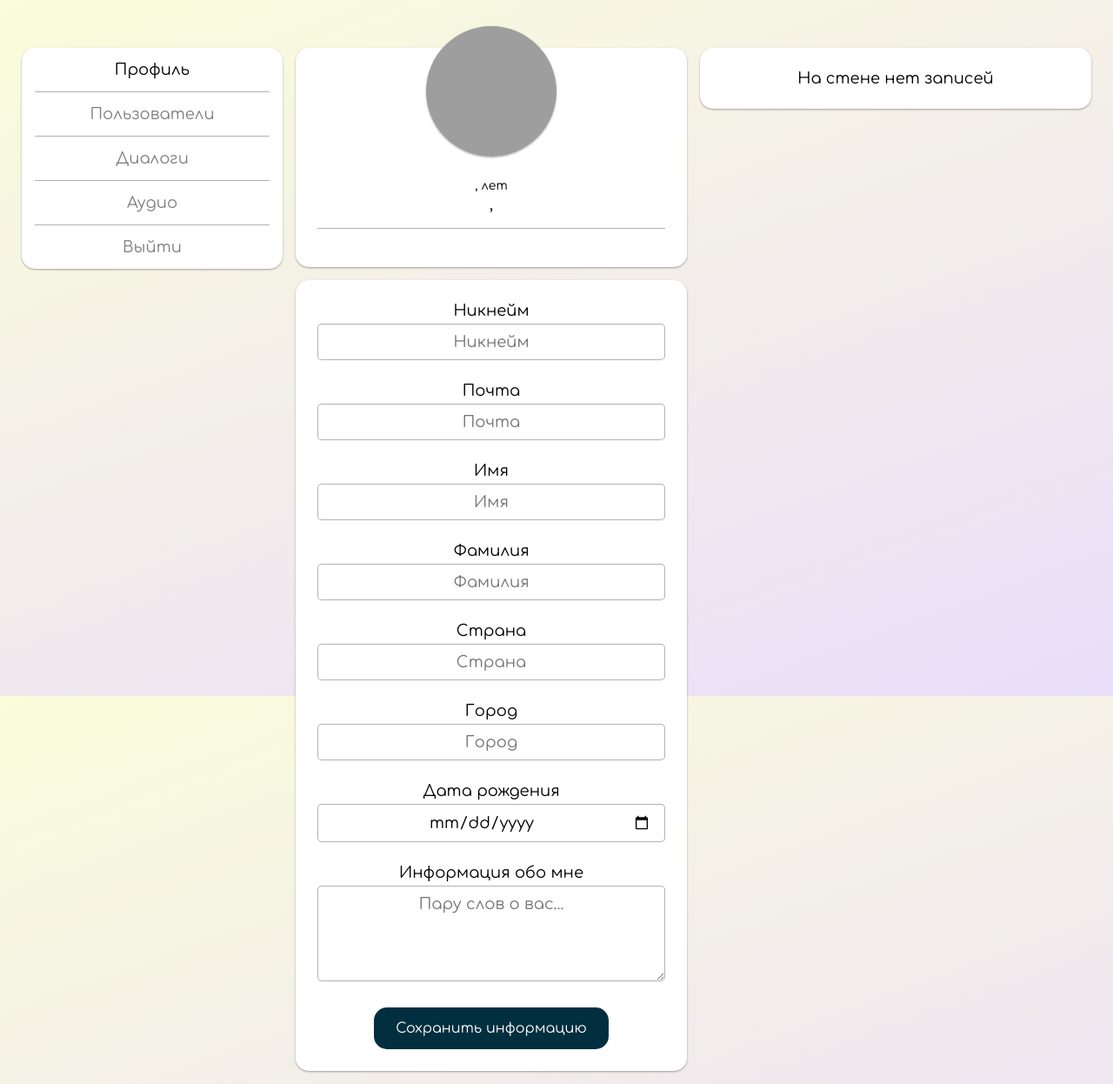
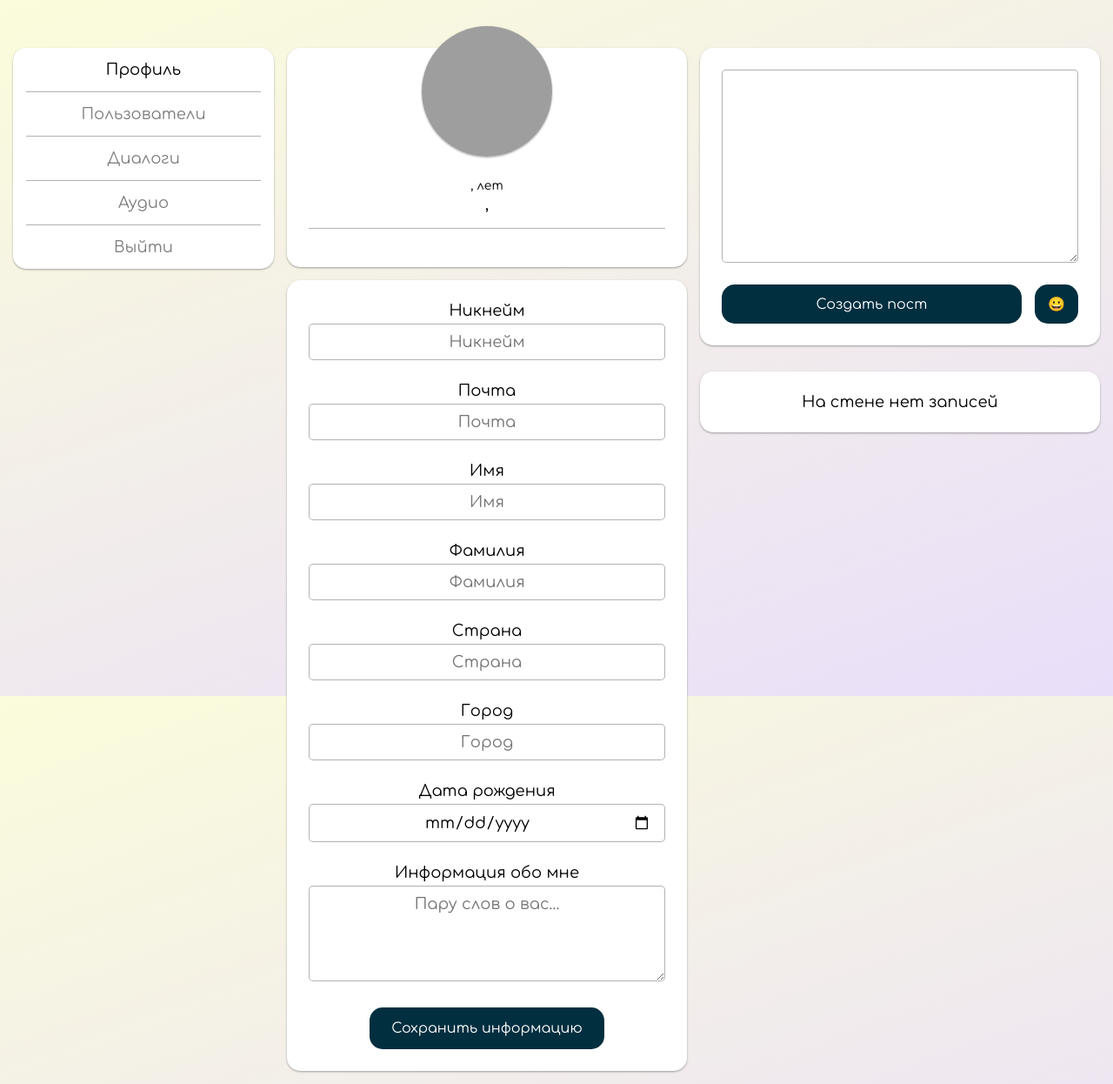
Before and after one commit to mrreads/social-media, a PHP site: page /profile.php?id=1 in a window 1280 px wide. Shown: the whole page at 87% size. Run offline with PHP 8.4, Linux system fonts and the light colour scheme; the visitor is signed in with stand-in values (Sample User, id 1); data that the repository does not hold is empty; grey boxes are pictures that could not be loaded.

Commit message:
adaptive

```diff
--- a/audio.php
+++ b/audio.php
@@ -36,6 +36,7 @@ $idUser = (int)$_SESSION['id_user'];
             <a href="./logout.php">Выйти</a>
         </div>
 
+        <div class="column-wrapper">
             <div class="audio-list">
                 <h3><span>Все Аудио</span>
                     <button class="add"></button>
@@ -62,7 +63,9 @@ $idUser = (int)$_SESSION['id_user'];
                     <p style="width: 100%;text-align: center; margin-top: 15px;"> Аудиозаписи отсуствуют </p>
                 <? } ?>
             </div>
+        </div>
 
+        <div class="column-wrapper">
             <div class="your-list">
                 <h3> Ваши аудио</h3>
                 <hr>
@@ -88,7 +91,7 @@ $idUser = (int)$_SESSION['id_user'];
                     <p style="width: 100%;text-align: center; "> Аудиозаписи отсуствуют </p>
                 <? } ?>
             </div>
-
+        </div>
     </div>
 
     <div class="audioControl">
--- a/css/base.css
+++ b/css/base.css
@@ -56,6 +56,7 @@ hr
 	display: grid;
 	flex-grow: 1;
 
+	width: 100%;
 	max-width: 1440px;
 	min-height: 100%;
 	margin: 0 auto;
@@ -66,8 +67,9 @@ hr
 	grid-template-columns: 300px 1fr 1fr;
 }
 
-.nav-menu, .profile_info, .profile-setting, .audio-list, .your-list, .popup, .user-list, .message-box, .dialog-list, .post
+.nav-menu, .profile_info, .profile-setting, .audio-list, .your-list, .popup, .user-list, .message-box, .dialog-list, .post, .create-post
 {
+
 	display: flex;
 	align-items: center;
 	align-self: start;
@@ -75,7 +77,7 @@ hr
 	flex-grow: 1;
 	justify-content: center;
 
-	width: 450px;
+	width: 100%;
 	min-width: 300px;
 
 /* margin: 50px 25px 25px 25px; */
@@ -232,6 +234,18 @@ img
 
 @media screen and (max-width: 1200px)
 {
+	.content
+	{
+		grid-template-columns: 300px 1fr;
+	}
+	.column-wrapper
+	{
+		grid-column: 2;
+	}
+}
+
+@media screen and (max-width: 1200px)
+{
 	.audioControl
 	{
 		flex-flow: row wrap;
@@ -247,6 +261,24 @@ img
 	}
 }
 
+@media screen and (max-width: 768px)
+{
+	.content
+	{
+		grid-template-columns: 1fr;
+	}
+	.nav-menu
+	{
+		position: static;
+		width: 100%;
+		margin-bottom: 35px;
+	}
+	.column-wrapper
+	{
+		grid-column: 1;
+	}
+}
+
 @media screen and (max-width: 600px)
 {
 	.audioPlayControl
@@ -256,7 +288,7 @@ img
 	}
 }
 
-@media screen and (max-width: 600px)
+@media screen and (max-width: 450px)
 {
 	.rangeVolume
 	{
--- a/css/profile.css
+++ b/css/profile.css
@@ -65,16 +65,28 @@
 	border-radius: 5px;
 }
 
-.profile-setting textarea
+.create-post
+{
+	margin-bottom: 15px;
+}
+
+.profile-setting textarea, .create-post textarea
 {
 	min-height: 110px;
+	max-height: 250px;
 	padding: 10px;
-    max-height: 250px;
+
 	resize: vertical;
 	text-align: center;
 
 	border: 1px solid rgba(0,0,0,0.3);
 	border-radius: 5px;
+}
+
+.create-post textarea
+{
+	width: 100%;
+	margin: 25px 0;
 }
 
 .profile-setting label
@@ -90,16 +102,18 @@
 	transition: 0.3s all;
 }
 
-.profile-setting input:hover, .profile-setting textarea:hover, .profile-setting input:focus, .profile-setting textarea:focus
+.profile-setting input:hover, .profile-setting textarea:hover, .profile-setting input:focus, .profile-setting textarea:focus, .create-post textarea:hover, .create-post textarea:focus
 {
 	border: 1px solid rgba(0,0,0,1);
 }
 
-.profile-setting button, .action-buttons a
+.profile-setting button, .action-buttons a, .create-post button, .create-post .emoji
 {
 	font-size: 16px;
 
 	display: flex;
+	align-items: center;
+	justify-content: center;
 
 	margin-top: 30px;
 	padding: 15px 25px;
@@ -111,12 +125,34 @@
 	border: 0;
 	border-radius: 15px;
 	background-color: #012F3F;
-
-    align-items: center;
-    justify-content: center;
 }
 
-.profile-setting button:focus, .profile-setting button:hover, .action-buttons a:hover, .action-buttons a:focus
+.create-post .emoji
+{
+	font-size: 16px;
+
+	max-width: 10px;
+	margin: 0;
+	margin-left: 15px;
+}
+
+.create-post-controls
+{
+	display: flex;
+	flex-flow: row nowrap;
+
+	width: 100%;
+	max-height: 45px;
+}
+
+.create-post button
+{
+	flex-grow: 1;
+
+	margin: 0;
+}
+
+.profile-setting button:focus, .profile-setting button:hover, .action-buttons a:hover, .action-buttons a:focus, .create-post button:hover, .create-post button:focus, .emoji:focus, .emoji:hover
 {
 	font-size: 18px;
 }
@@ -124,7 +160,6 @@
 .profile_info .action-buttons
 {
 	display: flex;
-
 	align-items: center;
 	flex-flow: row wrap;
 	justify-content: center;
@@ -135,33 +170,33 @@
 	margin: 5px;
 }
 
-.post
-{
 
-}
 
 .post-image
 {
+	width: 65px;
 	height: 65px;
-    width: 65px;
+
 	border-radius: 100%;
 }
 
 .post-author
 {
-    margin-top: -10px;
-    width: 100%;
 	display: flex;
+	align-items: center;
 	flex-flow: row nowrap;
 	justify-content: flex-start;
-    align-items: center;
+
+	width: 100%;
+	margin-top: -10px;
 }
 
 .post a
 {
+	margin-top: 30px;
+	margin-left: 15px;
+
 	color: #000000;
-    margin-left: 15px;
-    margin-top: 30px;
 }
 
 .post-content
--- a/messages.php
+++ b/messages.php
@@ -34,6 +34,7 @@ $idUser = (int)$_SESSION['id_user'];
             <a href="./logout.php">Выйти</a>
         </div>
 
+        <div class="column-wrapper">
             <div class="dialog-list">
                 <h3>Ваши диалоги</h3>
                 <hr>
@@ -56,6 +57,9 @@ $idUser = (int)$_SESSION['id_user'];
                 <?php } ?>
             </div>
         </div>
+
+    </div>
+
     <script defer>
         let listHR;
         listHR = document.querySelectorAll('.dialog-list hr');
--- a/profile.php
+++ b/profile.php
@@ -111,6 +111,16 @@ $dataUser = DB::query("SELECT * FROM users WHERE id_user = $profileId");
         </div>
 
         <div class="column-wrapper">
+
+            <form class="create-post">
+                <textarea name="" id="" cols="30" rows="10"></textarea>
+
+                <div class="create-post-controls">
+                    <button> Создать пост </button>
+                    <div class="emoji">😀</div>
+                </div>
+            </form>
+
         <?php
             $posts = DB::queryAll("SELECT * FROM post, users WHERE post.id_author = users.id_user AND post.id_user = $profileId;");
             if ($posts)
--- a/users.php
+++ b/users.php
@@ -34,6 +34,7 @@ $idUser = (int)$_SESSION['id_user'];
             <a href="./logout.php">Выйти</a>
         </div>
 
+        <div class="column-wrapper">
             <div class="user-list">
                 <h3>Все пользователи</h3>
                 <hr>
@@ -49,6 +50,9 @@ $idUser = (int)$_SESSION['id_user'];
                 } ?>
             </div>
         </div>
+
+    </div>
+
     <script defer>
         let listHR;
         listHR = document.querySelectorAll('.user-list hr');
```
Lines whose indentation alone changed are shown as unchanged.
